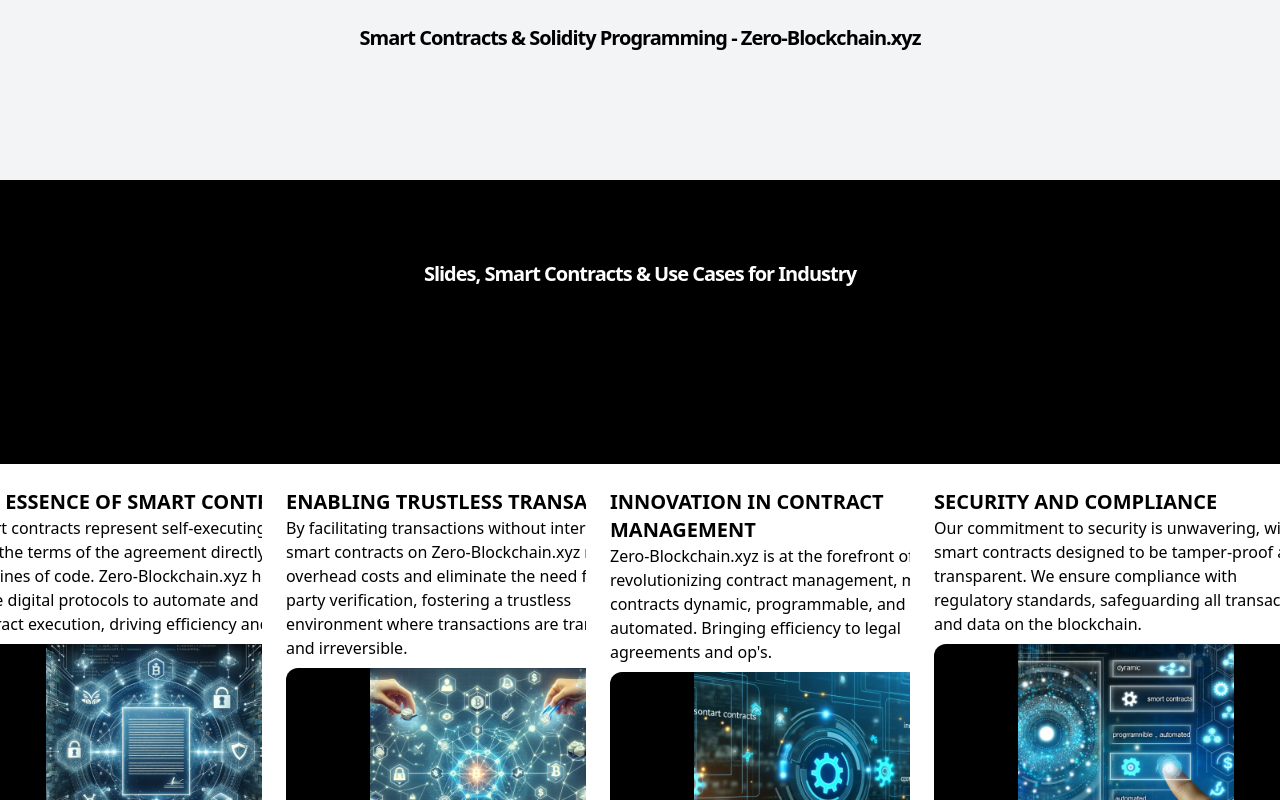
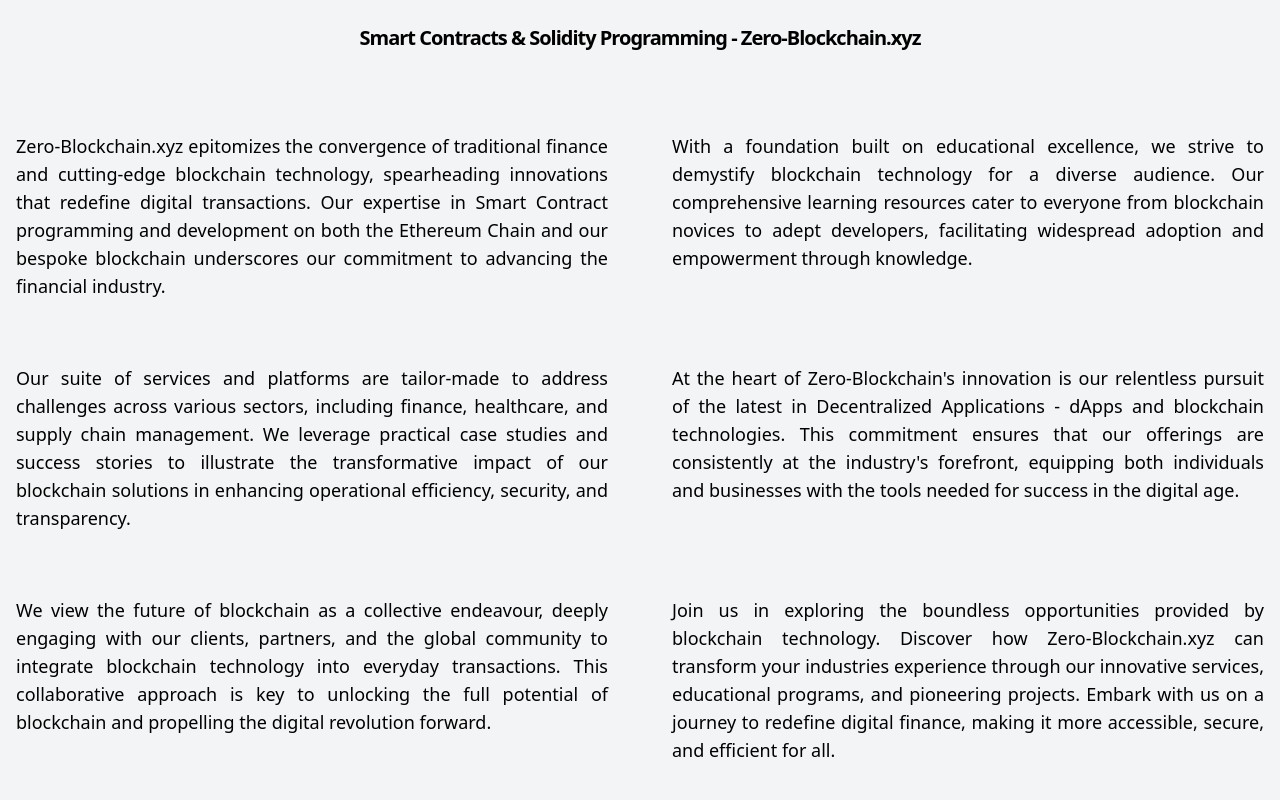
Before and after one commit to modish0161/modish-space-portfolio, a Next.js app: page /About-Slides-Project7 in a window 1280 px wide. Shown: the part 300-1100 px from the top of the page. Built offline with nearby package versions, Linux system fonts and the light colour scheme; a web font is replaced by a local one.

Commit message:
MJC SYNCED 12042024

```diff
--- a/pages/About-Slides-Project7.tsx
+++ b/pages/About-Slides-Project7.tsx
@@ -216,7 +216,26 @@
         <section className="relative w-full overflow-hidden bg-gray-100 py-12 md:py-24 xl:py-32 dark:bg-gray-850">
           <div className="container px-4 space-y-12 md:space-y-16 xl:space-y-20 dark:text-gray-250 text-center mx-auto">
             <h2 className="text-lg font-bold tracking-tighter sm:text-lg md:text-xl lg:text-xl mx-auto">Smart Contracts & Solidity Programming - Zero-Blockchain.xyz</h2>
-            {/* Content and descriptions */}
+            <div className="md:grid md:grid-cols-2 md:gap-16 text-justify">
+              <p className="text-sm leading-relaxed md:text-base lg:text-lg">
+                Zero-Blockchain.xyz epitomizes the convergence of traditional finance and cutting-edge blockchain technology, spearheading innovations that redefine digital transactions. Our expertise in Smart Contract programming and development on both the Ethereum Chain and our bespoke blockchain underscores our commitment to advancing the financial industry.
+              </p>
+              <p className="text-sm leading-relaxed md:text-base lg:text-lg">
+                With a foundation built on educational excellence, we strive to demystify blockchain technology for a diverse audience. Our comprehensive learning resources cater to everyone from blockchain novices to adept developers, facilitating widespread adoption and empowerment through knowledge.
+              </p>
+              <p className="text-sm leading-relaxed md:text-base lg:text-lg">
+                Our suite of services and platforms are tailor-made to address challenges across various sectors, including finance, healthcare, and supply chain management. We leverage practical case studies and success stories to illustrate the transformative impact of our blockchain solutions in enhancing operational efficiency, security, and transparency.
+              </p>
+              <p className="text-sm leading-relaxed md:text-base lg:text-lg">
+                At the heart of Zero-Blockchain&apos;s innovation is our relentless pursuit of the latest in Decentralized Applications - dApps and blockchain technologies. This commitment ensures that our offerings are consistently at the industry&apos;s forefront, equipping both individuals and businesses with the tools needed for success in the digital age.
+              </p>
+              <p className="text-sm leading-relaxed md:text-base lg:text-lg">
+                We view the future of blockchain as a collective endeavour, deeply engaging with our clients, partners, and the global community to integrate blockchain technology into everyday transactions. This collaborative approach is key to unlocking the full potential of blockchain and propelling the digital revolution forward.
+              </p>
+              <p className="text-sm leading-relaxed md:text-base lg:text-lg">
+                Join us in exploring the boundless opportunities provided by blockchain technology. Discover how Zero-Blockchain.xyz can transform your industries experience through our innovative services, educational programs, and pioneering projects. Embark with us on a journey to redefine digital finance, making it more accessible, secure, and efficient for all.
+              </p>
+            </div>
           </div>
         </section>
         <h2 className="text-lg font-bold tracking-tighter sm:text-lg md:text-xl lg:text-xl mx-auto text-white mb-0">Slides, Smart Contracts & Use Cases for Industry</h2>
```
